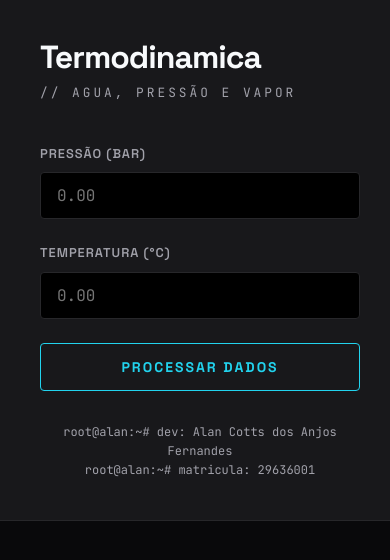
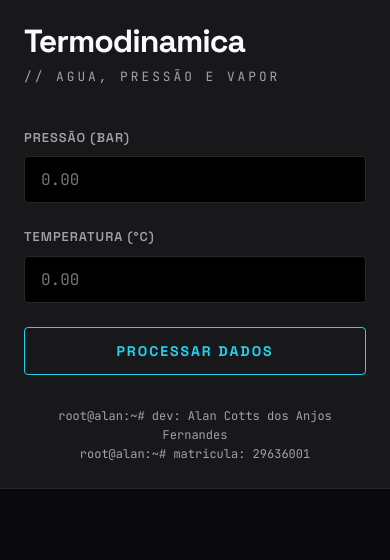
Before and after one commit to samuel-rbt/projeto-alan, a React (Vite) app: page / in a window 390 px wide. Shown: the top 560 px of the page. Built offline with nearby package versions, Linux system fonts and the light colour scheme.

Commit message:
Fix: ajuste no grafico, incluso memorial de calculo

```diff
--- a/src/App.module.css
+++ b/src/App.module.css
@@ -8,7 +8,7 @@
 /* Lado Esquerdo - Fixo */
 .leftPane {
   width: 450px;
-  min-width: 400px;
+  max-width: 100%; /* Correção para o mobile não cortar a tela */
   background: var(--bg-panel);
   border-right: 1px solid var(--border-line);
   display: flex;
@@ -33,6 +33,7 @@
   border-radius: 6px;
   padding: 1.5rem;
   box-shadow: inset 0 0 20px rgba(0,0,0,0.5);
+  overflow-x: auto; /* MÁGICA DO MOBILE: Permite deslizar a matemática para o lado */
 }
 .statusTitle {
   font-size: 1rem;
@@ -47,7 +48,7 @@
   font-size: 0.75rem;
   color: var(--text-dim);
   margin: 6px 0;
-  white-space: pre-wrap; /* Mantém o formato da matemática */
+  white-space: pre; /* Garante que a fórmula fique alinhada como código fonte */
   line-height: 1.6;
 }
 
@@ -80,8 +81,10 @@
 
 .footer { margin-top: auto; padding-top: 2rem; font-size: 0.75rem; color: var(--text-dim); text-align: center; font-family: var(--font-mono); }
 
+/* Responsividade Mobile Corrigida */
 @media (max-width: 1024px) {
   .layout { flex-direction: column; overflow: auto; }
-  .leftPane { width: 100%; border-right: none; border-bottom: 1px solid var(--border-line); }
-  .rightPane { overflow: visible; }
+  .leftPane { width: 100%; border-right: none; border-bottom: 1px solid var(--border-line); flex: none; padding: 1.5rem; }
+  .rightPane { overflow: visible; flex: none; padding: 1.5rem; }
+  .chartContainer { height: 350px; }
 }
```
